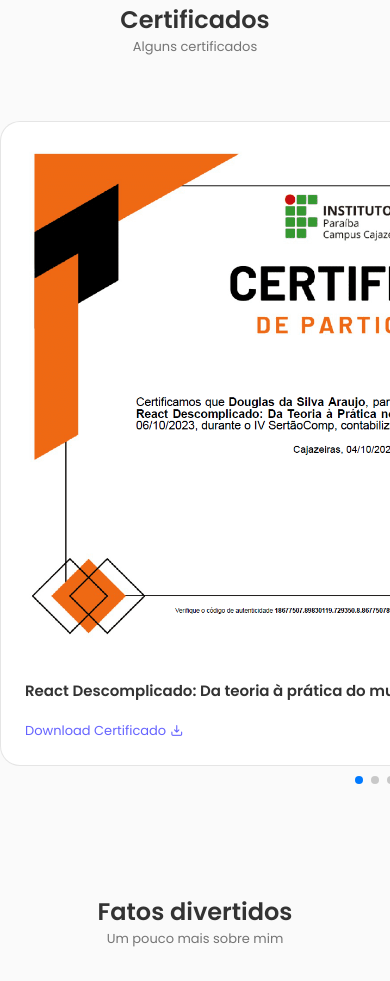
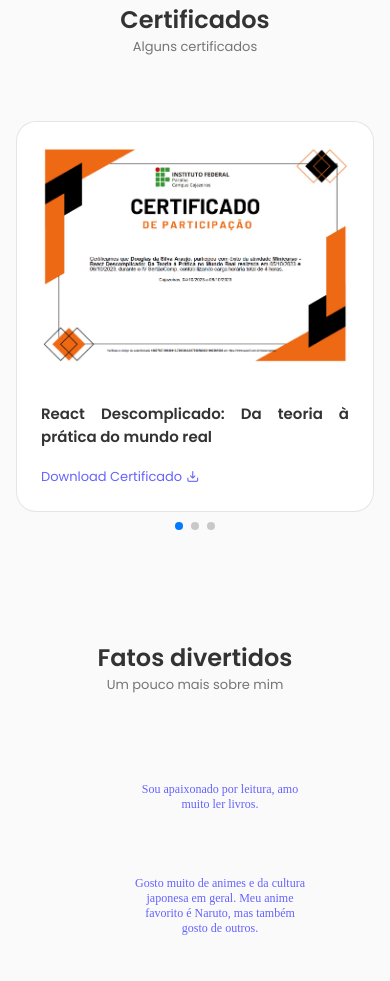
Before and after one commit to 7-Dodi/portfolio_present, a React (Vite) app: page / in a window 390 px wide. Shown: the part 8800-9781 px from the top of the page. Built offline with nearby package versions, Linux system fonts and the light colour scheme.

Commit message:
refactor: Editing the responsive the Section Certificados

```diff
--- a/src/sections/Certificados/style.css
+++ b/src/sections/Certificados/style.css
@@ -36,3 +36,13 @@
     margin-left: 0.25rem;
     color: var(--plugin-color);
 }
+
+/*=============== BREAKPOINTS ===============*/
+/* For large devices */
+@media screen and (max-width: 992px) {
+    .certificadoContainer{
+        width: initial;
+        margin-left: 1rem;
+        margin-right: 1rem;
+    }
+  }
```
